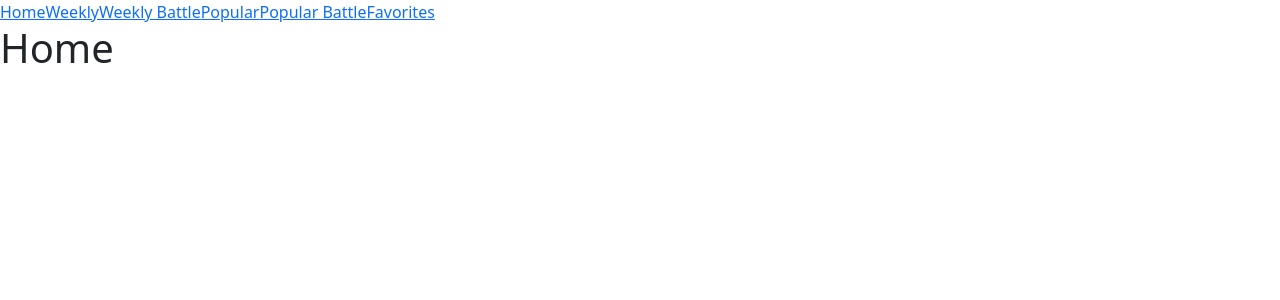
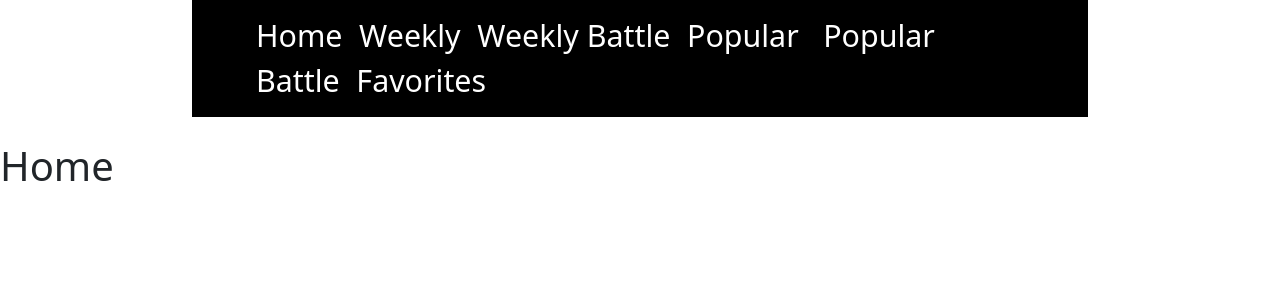
Before and after one commit to Lysianedon/moovice-react, a React (Create React App) app: page / in a window 1280 px wide. Shown: the top 300 px of the page. Built offline with nearby package versions, Linux system fonts and the light colour scheme.

Commit message:
added css

```diff
--- a/src/App.css
+++ b/src/App.css
@@ -4,3 +4,8 @@ box-shadow: 1px 1px 20px -4px rgba(0,0,0,0.88);
 list-style-type: square;
 
 }
+
+.nav-links:hover {
+  background-color: white;
+  color: black !important;
+}
--- a/src/App.js
+++ b/src/App.js
@@ -17,13 +17,13 @@ export default class App extends Component {
     return (
 
       <BrowserRouter>
-          <nav>
-            <Link to="/">Home</Link>
-            <Link to="/weekly">Weekly</Link>
-            <Link to="/weekly-battle">Weekly Battle</Link>
-            <Link to="/popular">Popular</Link>
-            <Link to="/popular-battle">Popular Battle</Link>
-            <Link to="/favorites">Favorites</Link>
+          <nav style={{margin : " 0 auto 2%", padding : "1% 0 1% 5%", width : "70%", backgroundColor : "black", }}>
+            <Link to="/" style={{marginRight : "2%", color : "white", textDecoration : "none", fontSize: "1.9em"}} class="nav-links">Home</Link>
+            <Link to="/weekly" style={{marginRight : "2%", color : "white", textDecoration : "none", fontSize: "1.9em"}} class="nav-links">Weekly</Link>
+            <Link to="/weekly-battle" style={{marginRight : "2%", color : "white", textDecoration : "none", fontSize: "1.9em"}} class="nav-links">Weekly Battle</Link>
+            <Link to="/popular"style={{marginRight : "2%", color : "white", textDecoration : "none", fontSize: "1.9em"}} class="nav-links">Popular </Link>
+            <Link to="/popular-battle" style={{marginRight : "2%", color : "white", textDecoration : "none", fontSize: "1.9em"}} class="nav-links">Popular Battle</Link>
+            <Link to="/favorites" style={{marginRight : "2%", color : "white", textDecoration : "none", fontSize: "1.9em"}} class="nav-links">Favorites</Link>
             {/* <Link to="/cards">Cards</Link> */}
           </nav>
           <Switch>
--- a/src/components/Card.jsx
+++ b/src/components/Card.jsx
@@ -19,9 +19,7 @@ export default class Card extends Component {
 
         this.setState({
             poster : "https://www.pngall.com/wp-content/uploads/1/Film-High-Quality-PNG.png" ,
-            title : this.props.title,
-            yearRelease : this.props.yearRelease,
-            description : this.props.description
+
         })
 
     }
@@ -32,14 +30,16 @@ export default class Card extends Component {
                 <ul className='card'
                 style={{border : "1px solid black",
                             margin : "auto",
-                            width : "50%",
+                            width : "40vw",
                             height : "75%",
-                            marginTop : "10%"}}>
+                            marginTop : "10%",
 
-                    <img src={this.props.poster} alt="poster movie" style={{maxWidth: "50%",}}/>
-                    <li>{this.state.title}</li>
-                    <li>{this.state.yearRelease}</li>
-                    <li>{this.state.description}</li>
+                            }}>
+
+                    <img src={this.props.poster} alt="poster movie" style={{maxWidth: "40%",}}/>
+                    <li>{this.props.title}</li>
+                    <li>{this.props.yearRelease}</li>
+                    <li>{this.props.description}</li>
 
                 </ul>
             </div>
--- a/src/views/Home.js
+++ /dev/null
@@ -1,11 +0,0 @@
-import React, { Component } from 'react'
-
-export default class Home extends Component {
-    render() {
-        return (
-            <div>
-                <h1>Home</h1>
-            </div>
-        )
-    }
-}
--- a/src/views/PopularBattle.js
+++ b/src/views/Home.jsx
@@ -1,10 +1,14 @@
 import React, { Component } from 'react'
 
-export default class PopularBattle extends Component {
+export default class Home extends Component {
+
+
     render() {
         return (
             <div>
-                <h1>Popular Battle</h1>
+                <h1>Home</h1>
+
+
             </div>
         )
     }
```
Also changed, not shown: src/views/Favorites.jsx (renamed from src/views/Favorites.js), src/views/Weekly.jsx (renamed from src/views/Weekly.js), src/views/WeeklyBattle.jsx (renamed from src/views/WeeklyBattle.js).
